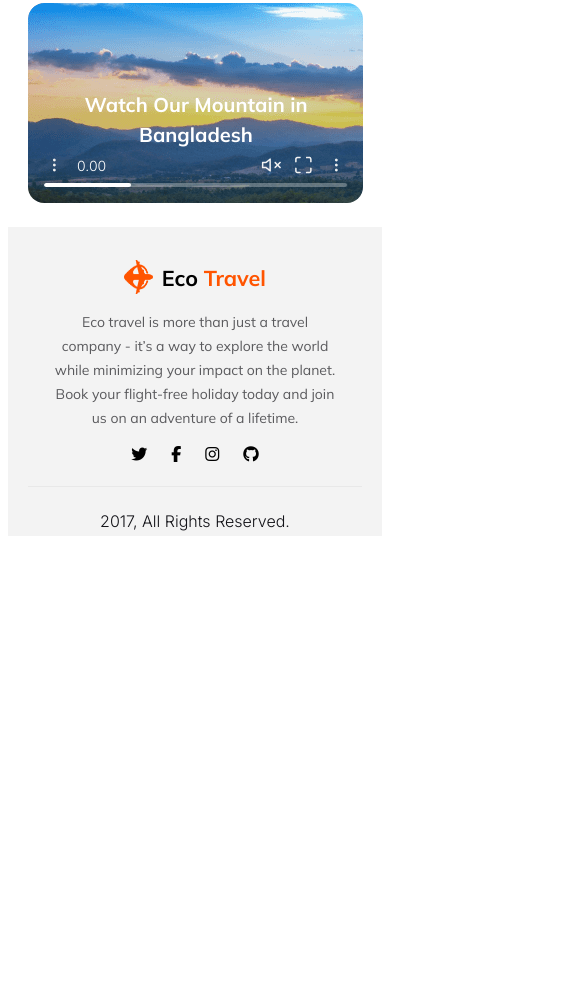
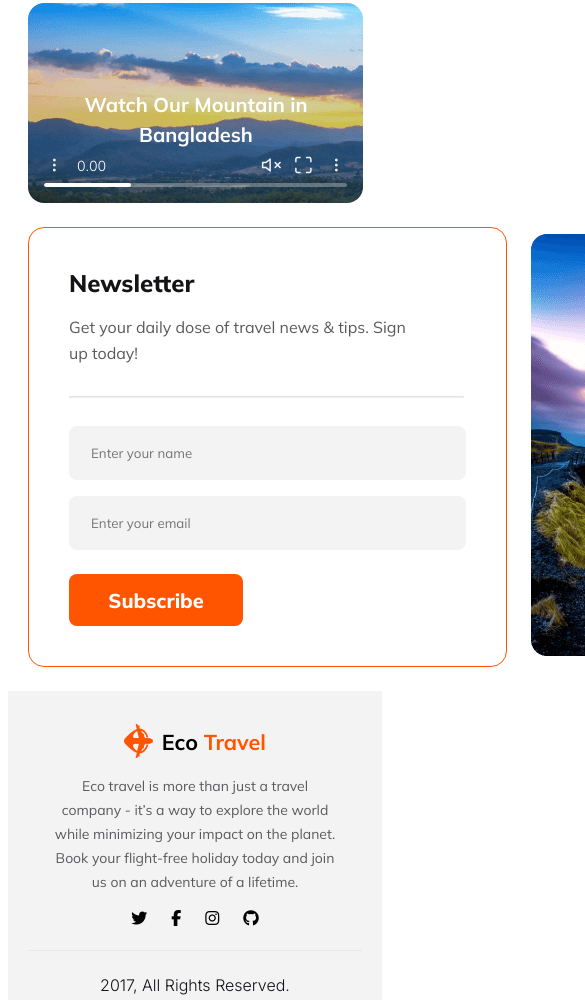
Before and after one commit to MAAB-FW/Assignment-2, a plain HTML site: page index.html in a window 390 px wide. Shown: the part 4760-5768 px from the top of the page, 585 px wide, since content can reach past the window. Before the commit the page ends 5304 px from the top, so only its background shows below. Drawn offline with Linux system fonts and the light colour scheme.

Commit message:
Newsletter section completed without responsive

```diff
--- a/index.html
+++ b/index.html
@@ -202,6 +202,30 @@
           </div>
         </div>
       </section>
+
+      <!-- NEWSLETTER SECTION  -->
+
+      <section class="newsletter section-container">
+        <div class="nl-content">
+          <h3>Newsletter</h3>
+          <p>Get your daily dose of travel news & tips. Sign up today!</p>
+          <hr />
+          <div class="type-acc">
+            <div class="nl-input">
+              <input type="text" placeholder="Enter your name" />
+              <input type="email" placeholder="Enter your email" />
+            </div>
+            <button class="opt-btn">Subscribe</button>
+          </div>
+        </div>
+        <div class="nl-img">
+          <img src="Images/Rectangle 8 (1).png" alt="" />
+          <div class="save-up-to">
+            <p>Travel.com</p>
+            <h4>Save up to 70%</h4>
+          </div>
+        </div>
+      </section>
     </main>
 
     <footer>
--- a/mobile-responsive.css
+++ b/mobile-responsive.css
@@ -248,7 +248,7 @@
     }
 
 
-
+    /* NEWSLETTER SECTION STYLE */
 
 
 
--- a/style.css
+++ b/style.css
@@ -505,15 +505,117 @@ header {
 }
 
 
+/* NEWSLETTER SECTION STYLE */
+
+.newsletter {
+    display: flex;
+    align-items: center;
+    gap: 24px;
+}
+
+.nl-content {
+    padding: 40px;
+    text-align: left;
+    flex-shrink: 0;
+    border-radius: 16px;
+    border: 1px solid #FF5400;
+}
+
+.nl-content h3 {
+    color: #131318;
+    font-size: 24px;
+    font-style: normal;
+    font-weight: 800;
+    line-height: normal;
+    margin: 0;
+    padding: 0;
+
+}
+
+.nl-content p {
+    color: #5A5A5D;
+    font-size: 16px;
+    font-style: normal;
+    font-weight: 400;
+    line-height: 26px;
+    width: 350px;
+    margin: 16px 0;
+    padding: 0;
+}
+
+.nl-content hr {
+    margin-top: 8px;
+    margin-bottom: 0;
+    display: inline-block;
+    width: 393px;
+    height: 0.5px;
+    border-color: rgba(19, 19, 24, 0.10);
+}
+
+.nl-input {
+    display: flex;
+    flex-direction: column;
+    gap: 16px;
+    margin: 24px 0;
+}
+
+.nl-input input {
+    width: 393px;
+    height: 52px;
+    flex-shrink: 0;
+    border-radius: 8px;
+    background: rgba(19, 19, 24, 0.05);
+    border: 0;
+}
+
+.nl-input input::placeholder {
+    padding: 16px 20px;
+}
 
 
+.nl-img {
+    position: relative;
+}
 
 
+.save-up-to {
+    width: 324px;
+    height: 120px;
+    transform: rotate(-19.628deg);
+    flex-shrink: 0;
+    border-radius: 16px;
+    background: #FF5400;
+    color: #FFF;
+    display: flex;
+    flex-direction: column;
+    gap: 4px;
+    justify-content: center;
+    align-items: center;
+    position: absolute;
+    right: 10px;
+    bottom: 57px;
+}
 
+.save-up-to p {
+    /* color: #FFF; */
+    text-align: center;
+    font-size: 24px;
+    font-style: normal;
+    font-weight: 400;
+    line-height: normal;
+    margin: 0;
+    padding: 0;
+}
 
+.save-up-to h4 {
+    font-size: 32px;
+    font-style: normal;
+    font-weight: 800;
+    line-height: normal;
+    margin: 0;
+    padding: 0;
 
-
-
+}
 
 
 
```
